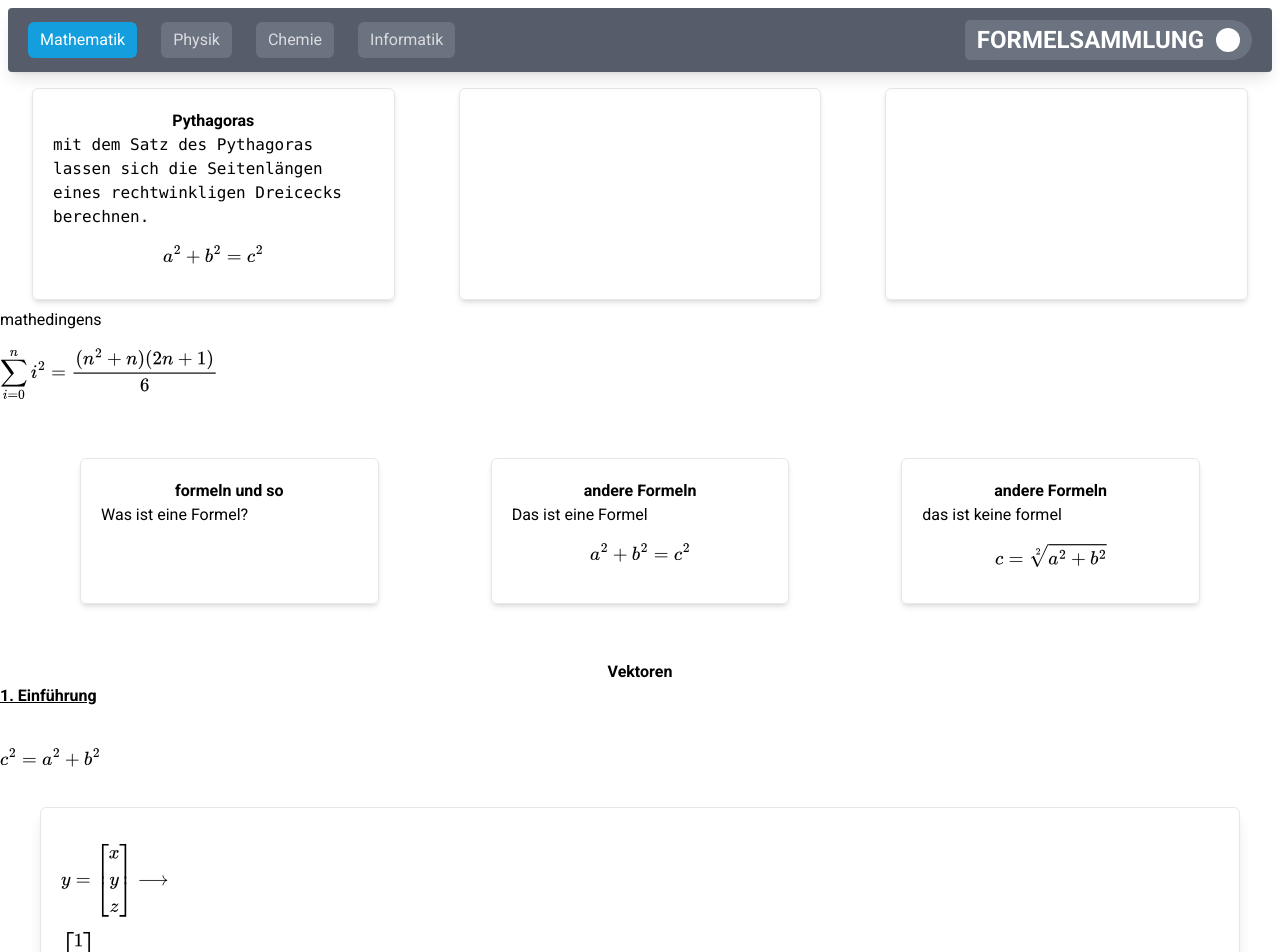
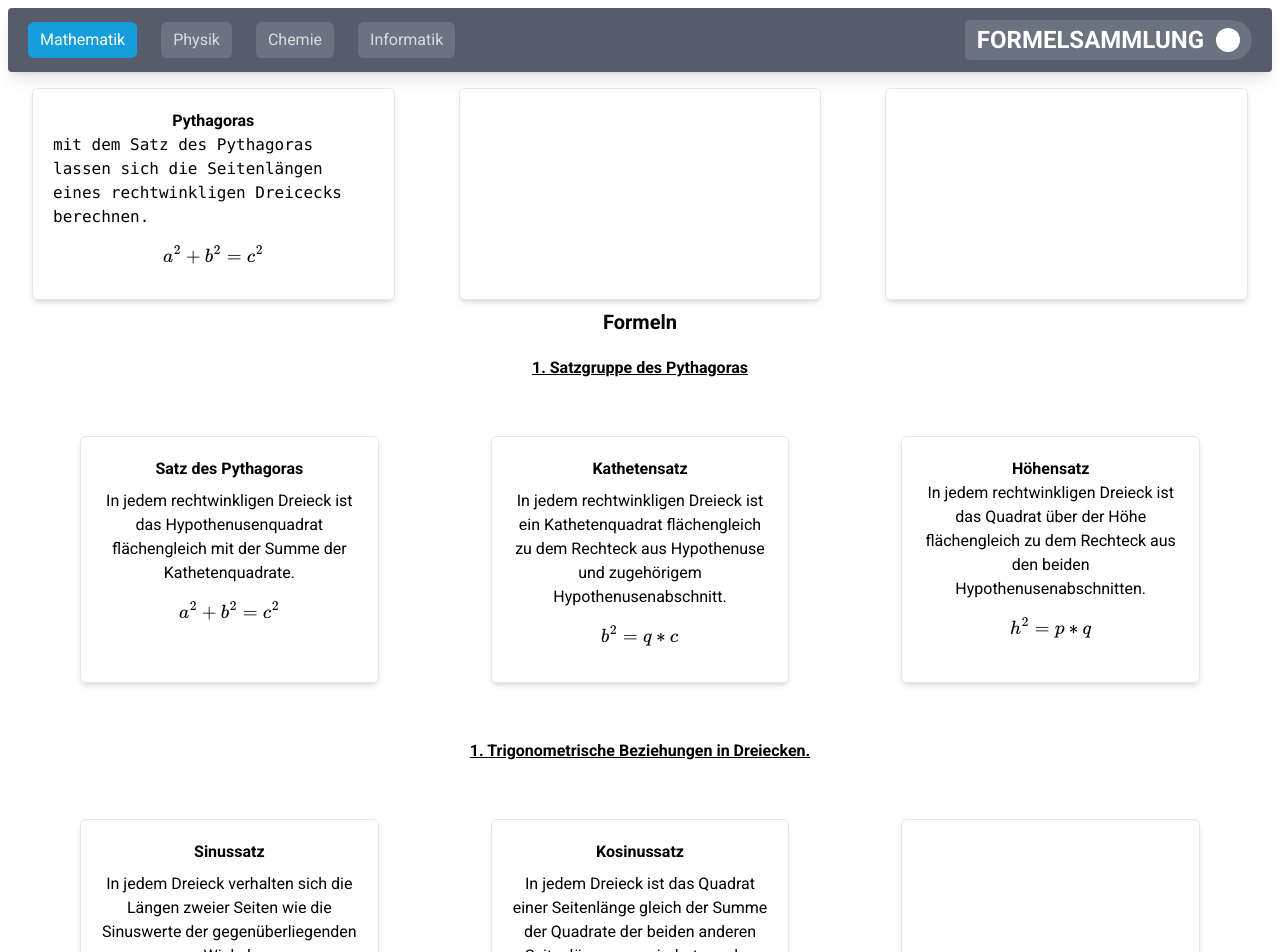
Before and after one commit to GitOsir/formelsammlung, a Next.js app: page /subjects/mathematics in a window 1280 px wide. Shown: the top 952 px of the page. Built offline with nearby package versions, Linux system fonts and the light colour scheme; a web font is replaced by a local one.

Commit message:
satzgruppe des Pythagoras und trig. hinzugefügt, Formate angepasst, formeln funktionieren noch nicht ganz

```diff
--- a/app/ui/subjects/mathematics/Funktionen.tsx
+++ b/app/ui/subjects/mathematics/Funktionen.tsx
@@ -4,30 +4,41 @@ import Card from "../Card"
 export default function Funktionen(){
     const formula = "$$\\sum_{i=0}^n i^2 = \\frac{(n^2+n)(2n+1)}{6}$$"
     const pythagoras = "$$ a^2 + b^2 = c^2 $$"
-    const halb = "$$ c = \\sqrt[2]{a^2 + b^2} $$"
+    const höhe = "$$ h^2 = p * q $$"
+    const kathete = "$$ b^2 = q * c $$"
+    const sinus = "$$$$"
     return(
         <>
 
-        <h1>mathedingens</h1>
-        <p>{formula}</p>
+
+                <p className="font-bold text-center h-12 text-xl">Formeln</p>
+                <p className="text-center font-bold underline font-">1. Satzgruppe des Pythagoras</p>
+
+
         <section>
             <div className="grid lg:grid-cols-3 gap-12 m-12 sm:grid-cols-1">
                 <Card contents={
 
                 <>
-                    <h1 className="font-bold text-center">formeln und so</h1>
-                    <p>Was ist eine Formel?</p>
+                    <h1 className="font-bold text-center h-8">Satz des Pythagoras</h1>
+                    <p className="text-center">In jedem rechtwinkligen Dreieck ist das Hypothenusenquadrat flächengleich mit der Summe der Kathetenquadrate.</p>
+                    <div className="flex justify-center">
+
+                        <p>{ pythagoras }</p>
+
+                    </div>
                 </>
+
 
                 }/>
                 <Card contents={
 
                 <>
-                    <h1 className="font-bold text-center">andere Formeln</h1>
-                    <p>Das ist eine Formel</p>
+                    <h1 className="font-bold text-center h-8">Kathetensatz</h1>
+                    <p className="text-center">In jedem rechtwinkligen Dreieck ist ein Kathetenquadrat flächengleich zu dem Rechteck aus Hypothenuse und zugehörigem Hypothenusenabschnitt.</p>
                     <div className="flex justify-center">
 
-                        <p >{ pythagoras }</p>
+                        <p >{ kathete }</p>
 
                     </div>
                 </>
@@ -36,11 +47,58 @@ export default function Funktionen(){
                 <Card contents={
 
                 <>
-                    <h1 className="font-bold text-center">andere Formeln</h1>
-                    <p>das ist keine formel</p>
+                    <h1 className="font-bold text-center">Höhensatz</h1>
+                    <p className="text-center">In jedem rechtwinkligen Dreieck ist das Quadrat über der Höhe flächengleich zu dem Rechteck aus den beiden Hypothenusenabschnitten.</p>
                     <div className="flex justify-center">
 
-                        <p >{ halb }</p>
+                        <p >{ höhe }</p>
+
+                    </div>
+                </>
+
+                }/>
+            </div>
+        </section>
+
+                    <p className="text-center font-bold underline font-">1. Trigonometrische Beziehungen in Dreiecken.</p>
+
+                    <section>
+            <div className="grid lg:grid-cols-3 gap-12 m-12 sm:grid-cols-1">
+                <Card contents={
+
+                <>
+                    <h1 className="font-bold text-center h-8">Sinussatz</h1>
+                    <p className="text-center">In jedem Dreieck verhalten sich die Längen zweier Seiten wie die Sinuswerte der gegenüberliegenden Winkel.</p>
+                    <div className="flex justify-center">
+
+                        <p>{  }</p>
+
+                    </div>
+                </>
+
+
+                }/>
+                <Card contents={
+
+                <>
+                    <h1 className="font-bold text-center h-8">Kosinussatz</h1>
+                    <p className="text-center">In jedem Dreieck ist das Quadrat einer Seitenlänge gleich der Summe der Quadrate der beiden anderen Seitenlängen vermindert um das doppelte Produkt aus diesen beiden Seitenlängen und dem Kosinus des von ihnen eingeschlossenen Winkels.</p>
+                    <div className="flex justify-center">
+
+                        <p >{  }</p>
+
+                    </div>
+                </>
+
+                }/>
+                <Card contents={
+
+                <>
+                    <h1 className="font-bold text-center"></h1>
+                    <p className="text-center"></p>
+                    <div className="flex justify-center">
+
+                        <p >{  }</p>
 
                     </div>
                 </>
```
